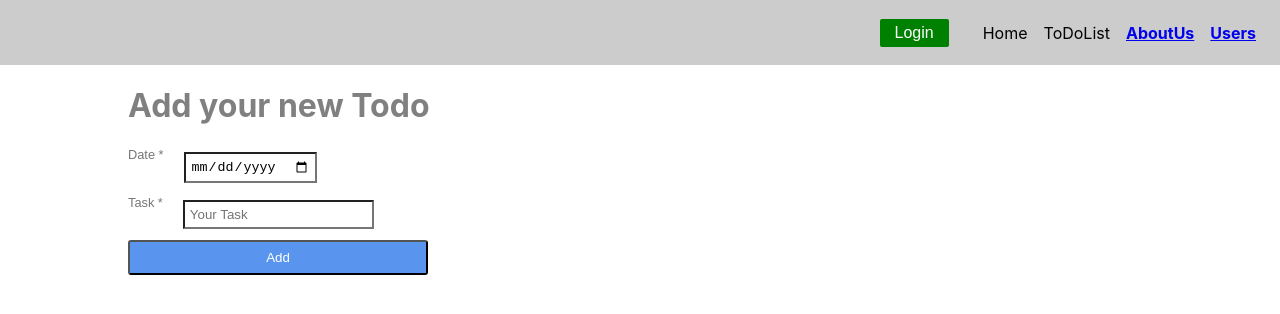
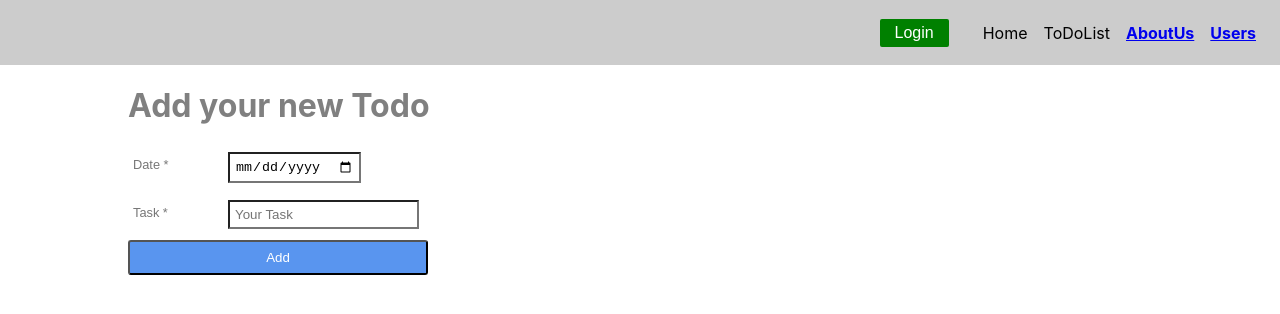
Before and after one commit to SawSoni/todolist, a React (Create React App) app: page /addTodo in a window 1280 px wide. Shown: the top 314 px of the page. Built offline with nearby package versions, Linux system fonts and the light colour scheme.

Commit message:
properly aline the text box wit wrapper module

```diff
--- a/src/Containers/AddTodo/index.js
+++ b/src/Containers/AddTodo/index.js
@@ -67,7 +67,9 @@ class AddTodo extends Component {
                             <H1>Add your new Todo</H1>
                             <Form onSubmit={handleSubmit}>
                             <Label>
-                                Date *
+                            <Wrapper width="70px"  margin="10px 5px">
+                             Date *
+                             </Wrapper>
 
                                 <StyleInput
                                     border={errors.firstName && '1px solid red'}
@@ -81,7 +83,9 @@ class AddTodo extends Component {
                                 {errors.date && <Text color="red">{errors.date}</Text>}
                             </Label>
                             <Label>
-                                Task *
+                            <Wrapper width="70px"  margin="10px 5px">
+                            Task *
+                             </Wrapper>
                                 <StyleInput
                                     name="task"
                                     placeholder="Your Task"
```
